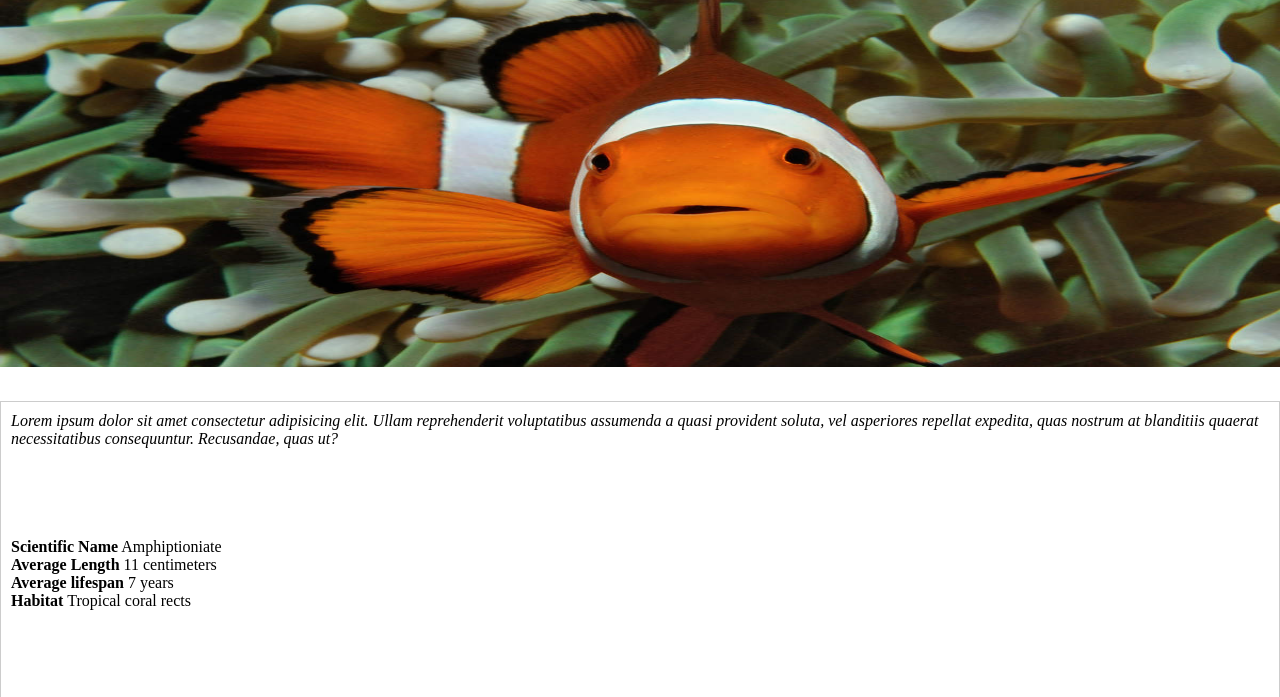
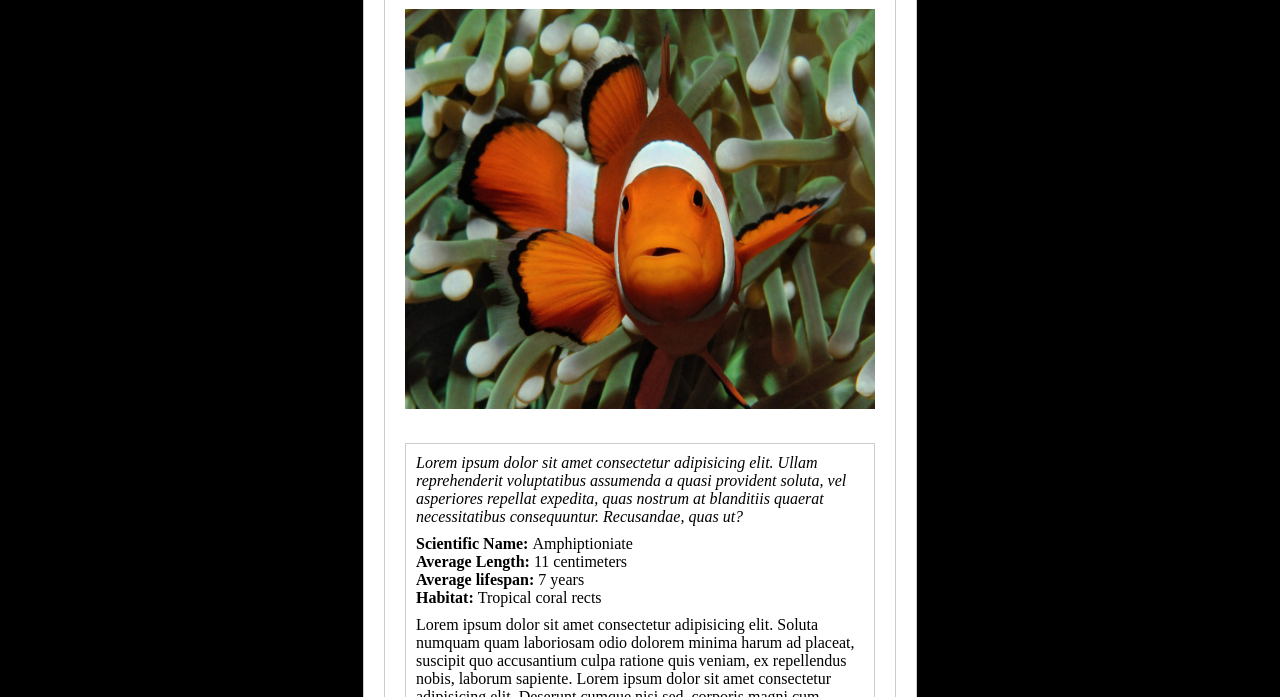
Before and after one commit to 1mustyz/Animal-Cards, a plain HTML site: page index.html in a window 1280 px wide. Shown: the part 100-797 px from the top of the page. Drawn offline with Linux system fonts and the light colour scheme.

Commit message:
added a black background

```diff
--- a/index.css
+++ b/index.css
@@ -5,13 +5,21 @@
     list-style-type: none;
 }
 
+body {
+    background-color: black;
+}
+
 .main {
-    width: 35%;
+    width: 40%;
     margin: auto;
     border: 1px solid rgba(0,0,0, 0.2);
     padding: 20px;
     background-color: white;
-    display: none;
+}
+
+.main2 {
+    border: 1px solid rgba(0,0,0, 0.2);
+    padding: 20px;
 }
 
 .header {
--- a/index.html
+++ b/index.html
@@ -7,7 +7,8 @@
     <link rel="stylesheet" href="index.css">
 </head>
 <body>
-    <main>
+    <main class="main">
+        <div class="main2">
             <header class="header">
                 <h1>
                     Clownfish
@@ -25,10 +26,10 @@
                     </p>
 
                     <ul class="first-list">
-                <li>Scientific Name<span class="unbold"> Amphiptioniate</span></li>
-                <li>Average Length<span class="unbold"> 11 centimeters</span></li>
-                <li>Average lifespan<span class="unbold"> 7 years</span></li>
-                <li>Habitat<span class="unbold"> Tropical coral rects</span></li>
+                        <li>Scientific Name: <span class="unbold"> Amphiptioniate</span></li>
+                        <li>Average Length: <span class="unbold"> 11 centimeters</span></li>
+                        <li>Average lifespan: <span class="unbold"> 7 years</span></li>
+                        <li>Habitat: <span class="unbold"> Tropical coral rects</span></li>
                     </ul>
 
                     <p class="thirdP">
@@ -38,6 +39,8 @@
                     </p>
                 </div>
 
+        </div>
+
     </main>
 </body>
 </html>
```
Lines whose indentation alone changed are shown as unchanged.
